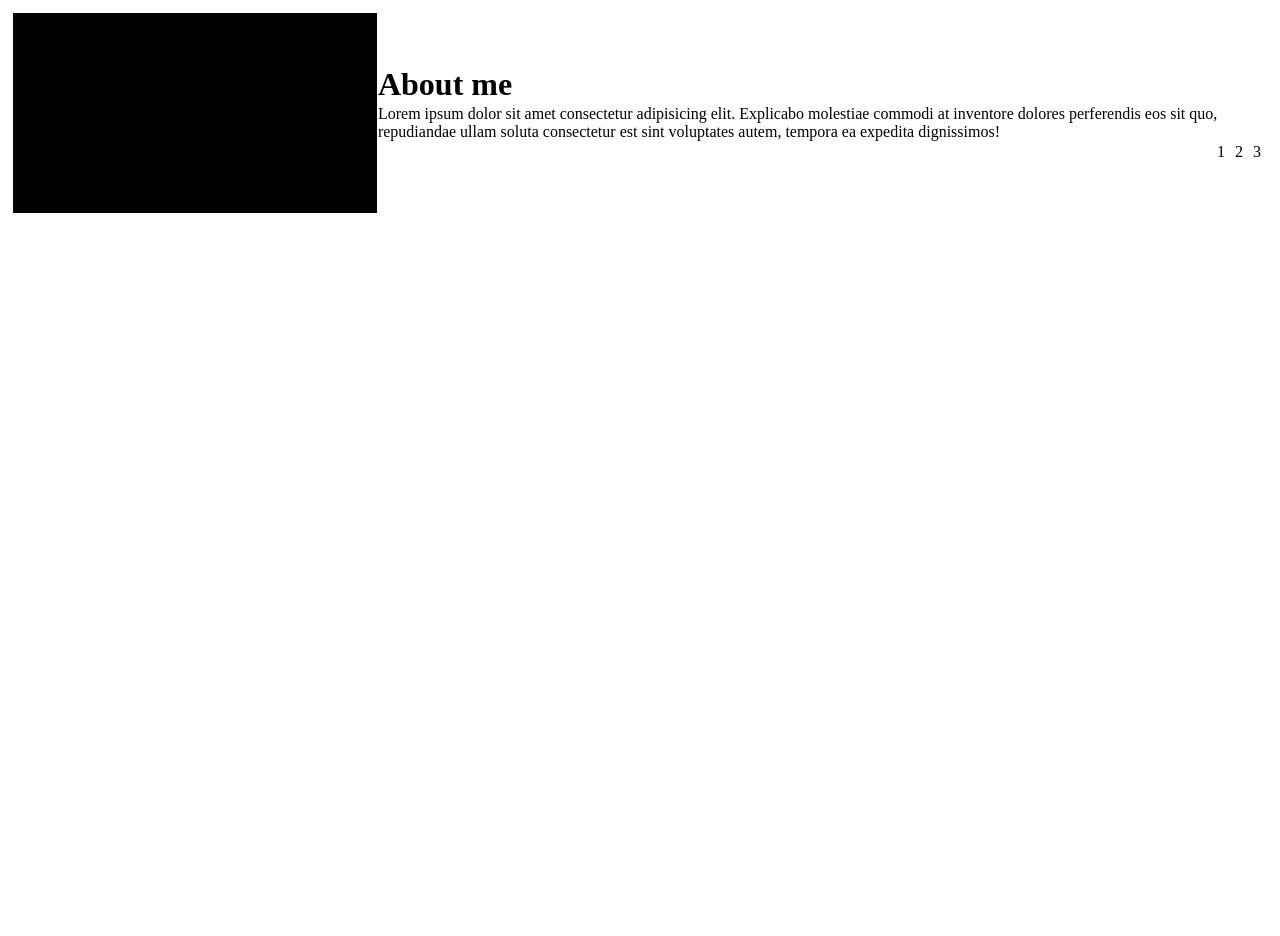
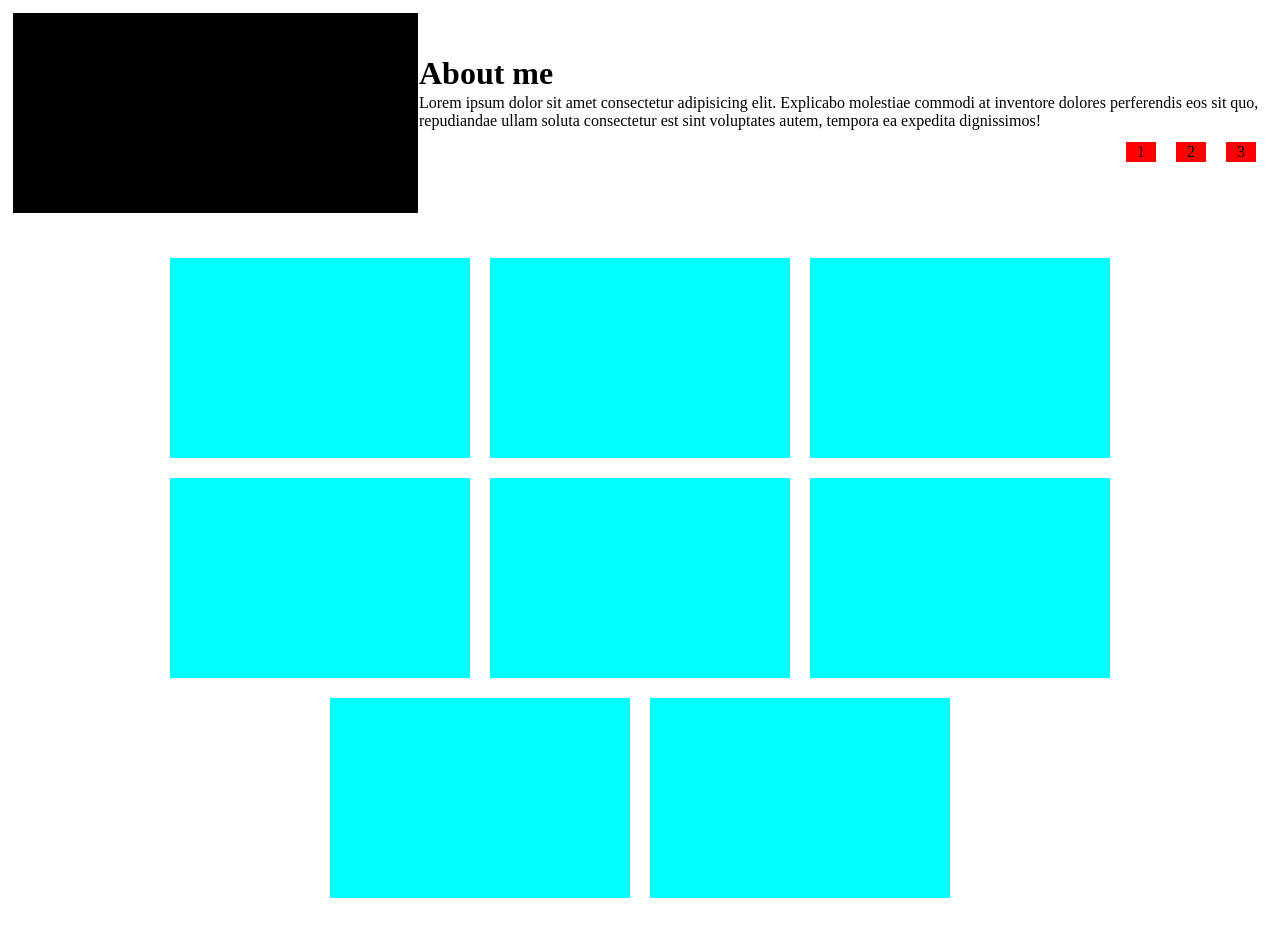
Before and after one commit to HeitorHMA/Homepage, a plain HTML site: page index.html in a window 1280 px wide. Before the commit the page ends 800 px from the top, so only its background shows below. Drawn offline with Linux system fonts and the light colour scheme.

Commit message:
create projects div and wrap function

```diff
--- a/style.css
+++ b/style.css
@@ -7,7 +7,7 @@
 .aboutMeImg{
     background-color: black;
     height: 200px;
-    width: 600px;
+    width: 700px;
 }
 .aboutMeTxt{
     display: flex;
@@ -25,4 +25,24 @@
 #link{
     padding-left:5px;
     padding-right: 5px;
+    height: 20px;
+    width: 20px;
+    background-color: red;
+    display: flex;
+    justify-content: center;
+    margin: 10px;
+    align-items: center;
 }
+.myWorkBox{
+    margin: 30px;
+    display: flex;
+    justify-content: center;
+    flex-wrap: wrap;
+}
+.projectBoxProto{
+    height: 200px;
+    width: 300px;
+    background-color: aqua;
+    margin: 10px;
+
+}
```
